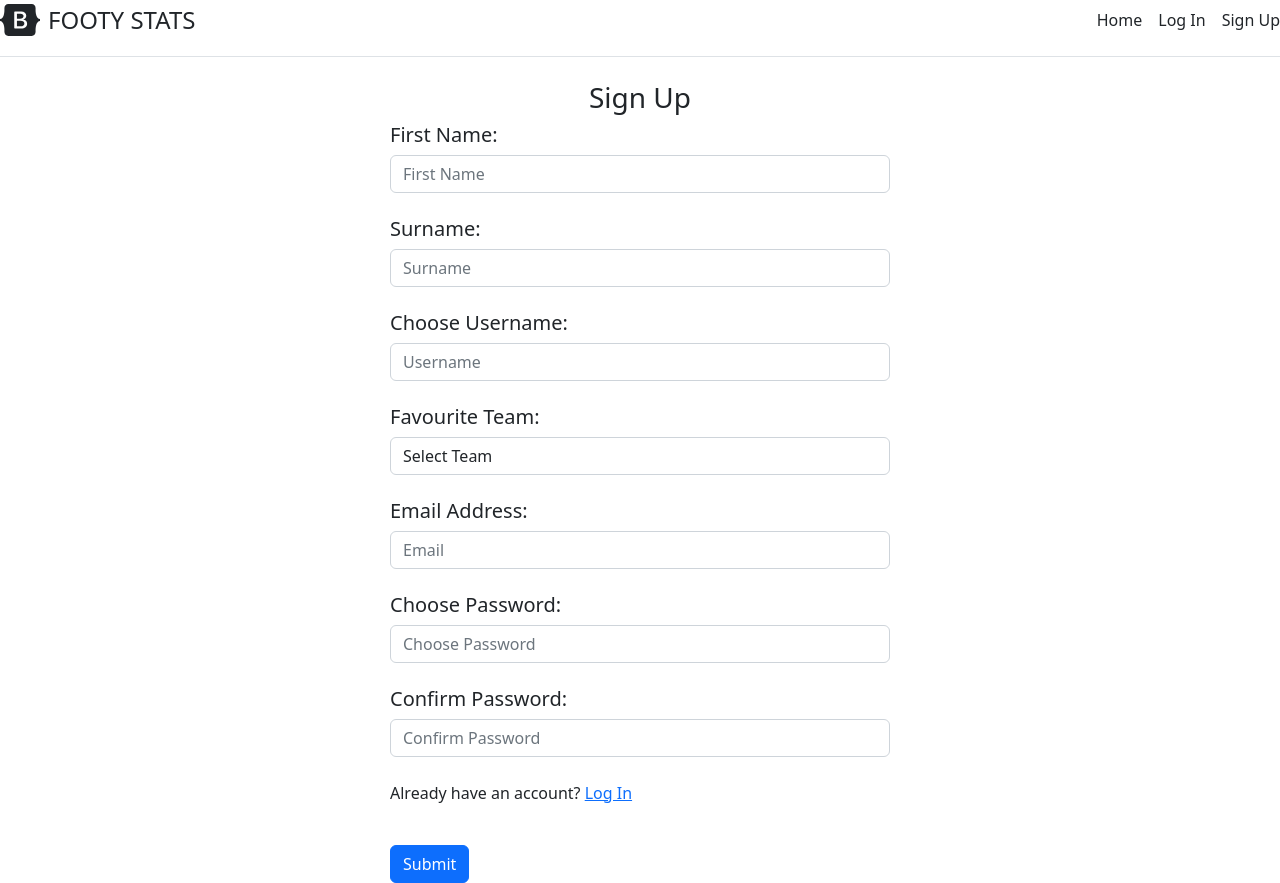
After one commit to bajii2020/cfg_project, a Flask app: template website/templates/signup.html in a window 1280 px wide. The commit adds this page. Run offline with Flask 2, Linux system fonts and the light colour scheme; the template is opened without the code that fills it, so the values that code supplies are empty.

Commit message:
amended navbar links from '#' to app routes

```diff
--- a/main.py
+++ b/main.py
@@ -1,22 +1,24 @@
-"""
-imports
-"""
+# """
+# imports
+# """
 from website import create_app
 
 
-"""
-initialise
-"""
+# """
+# initialise
+# """
+
 app = create_app()
 
 
-"""
-endpoints
-"""
+# """
+# endpoints
+# """
 
 
-"""
-Run Flask
-"""
+# """
+# Run Flask
+# # """
+
 if __name__ == '__main__':
     app.run(debug=True)
--- a/website/templates/base.html
+++ b/website/templates/base.html
@@ -17,13 +17,38 @@
             </a>
 
             <nav class="d-inline-flex mt-2 mt-md-0 ms-md-auto">
-              <a class="me-3 py-2 text-dark text-decoration-none" href="#">Home</a>
-              <a class="me-3 py-2 text-dark text-decoration-none" href="#">Login</a>
-              <a class="py-2 text-dark text-decoration-none" href="#">Sign Up</a>
+              {% if user.is_authenticated %}
+                  <a class="me-3 py-2 text-dark text-decoration-none" href="/home">Home</a>
+                  <a class="me-3 py-2 text-dark text-decoration-none" href="/user_home">Profile</a>
+                  <a class="me-3 py-2 text-dark text-decoration-none" href="/logout">Log Out</a>
+              {% else %}
+                  <a class="me-3 py-2 text-dark text-decoration-none" href="/home">Home</a>
+                  <a class="me-3 py-2 text-dark text-decoration-none" href="/login">Log In</a>
+                  <a class="py-2 text-dark text-decoration-none" href="/sign-up">Sign Up</a>
+              {% endif %}
             </nav>
           </div>
 
     </nav>
+
+    {% with messages = get_flashed_messages(with_categories=true) %} {% if
+    messages %} {% for category, message in messages %} {% if category ==
+    'error' %}
+    <div class="alert alert-danger alter-dismissable fade show" role="alert">
+      {{ message }}
+      <button type="button" class="close" data-dismiss="alert">
+        <span aria-hidden="true">&times;</span>
+      </button>
+    </div>
+    {% else %}
+    <div class="alert alert-success alter-dismissable fade show" role="alert">
+      {{ message }}
+      <button type="button" class="close" data-dismiss="alert">
+        <span aria-hidden="true">&times;</span>
+      </button>
+    </div>
+    {% endif %} {% endfor %} {% endif %} {% endwith %}
+
 
     <div class="main">
         {% block main %}
--- /dev/null
+++ b/website/templates/signup.html
@@ -0,0 +1,124 @@
+{% extends "base.html" %}
+
+{% block title %}Sign Up{% endblock%}
+
+{% block main %}
+<style>
+
+    .form-group {
+    max-width: 500px;
+    margin: auto;
+    }
+</style>
+    <form method="POST">
+        <h3 align="center">Sign Up</h3>
+
+        <div class="form-group">
+            <label for="first_name"><h5>First Name:</h5></label>
+            <input
+                type="text"
+                class="form-control"
+                id="first_name"
+                name="first_name"
+                placeholder="First Name"
+            />
+        </div>
+        <br>
+
+        <div class="form-group">
+            <label for="surname"><h5>Surname:</h5></label>
+            <input
+                type="text"
+                class="form-control"
+                id="surname"
+                name="surname"
+                placeholder="Surname"/>
+        </div>
+        <br>
+
+        <div class="form-group">
+            <label for="username"><h5>Choose Username:</h5></label>
+            <input
+                type="text"
+                class="form-control"
+                id="username"
+                name="username"
+                placeholder="Username"/>
+        </div>
+        <br>
+
+        <div class="form-group">
+            <label for="fav_team"><h5>Favourite Team:</h5></label><br>
+                <select name="fav_team" class="form-control" id="fav_team">
+                    <option value="#">Select Team</option>
+                    <option value="Arsenal">Arsenal</option>
+                <option value="AstonVilla">AstonVilla</option>
+                <option value="Bournemouth">Bournemouth</option>
+                <option value="Brentford">Brentford</option>
+                <option value="Brighton">Brighton</option>
+                <option value="Chelsea">Chelsea</option>
+                <option value="CrystalPalace">Crystal Palace</option>
+                <option value="Everton">Everton</option>
+                <option value="Fulham">Fulham</option>
+                <option value="Leeds">Leeds</option>
+                <option value="Leicester">Leicester</option>
+                <option value="Liverpool">Liverpool</option>
+                <option value="ManCity">Man City</option>
+                <option value="ManUnited">Man United</option>
+                <option value="Newcastle">Newcastle</option>
+                <option value="NottinghamForest">Nottingham Forest</option>
+                <option value="Southampton">Southampton</option>
+                <option value="Tottenham">Tottenham</option>
+                <option value="WestHam">West Ham</option>
+                <option value="Wolves">Wolves</option>
+                </select>
+        </div>
+        <br>
+
+        <div class="form-group">
+            <label for="email"><h5>Email Address:</h5></label>
+            <input
+                type="email"
+                class="form-control"
+                id="email"
+                name="email"
+                placeholder="Email"/>
+        </div>
+        <br>
+
+        <div class="form-group">
+            <label for="password1"><h5>Choose Password:</h5></label>
+            <input
+                type="password"
+                class="form-control"
+                id="password1"
+                name="password1"
+                placeholder="Choose Password"/>
+        </div>
+        <br>
+
+
+        <div class="form-group">
+            <label for="password2"><h5>Confirm Password:</h5></label>
+            <input
+                type="password"
+                class="form-control"
+                id="password2"
+                name="password2"
+                placeholder="Confirm Password"/>
+        </div>
+
+
+        <br>
+
+        <div class="form-group">
+            <p>Already have an account? <a href="/login">Log In</a></p>
+        <br>
+            <button type="submit" class="btn btn-primary">Submit</button>
+        </div>
+
+
+    </form>
+
+
+{% endblock main %}
--- a/website/views.py
+++ b/website/views.py
@@ -1,7 +1,9 @@
 from flask import Blueprint, render_template
+from flask_login import login_user, login_required, logout_user, current_user
 
 views = Blueprint('views', __name__)
 
 @views.route('/')
+@views.route('/home')
 def home():
-    return render_template("home.html")
+    return render_template("home.html", user=current_user)
```
Also changed, not shown: website/__init__.py (+32 -0 lines), website/auth.py (+60 -6 lines), website/models.py (added, +21 -0 lines), website/templates/login.html (added, +47 -0 lines), website/templates/user_home.html (added, +92 -0 lines), website/database.db (added), website/testing/unit_testing.py (added).
